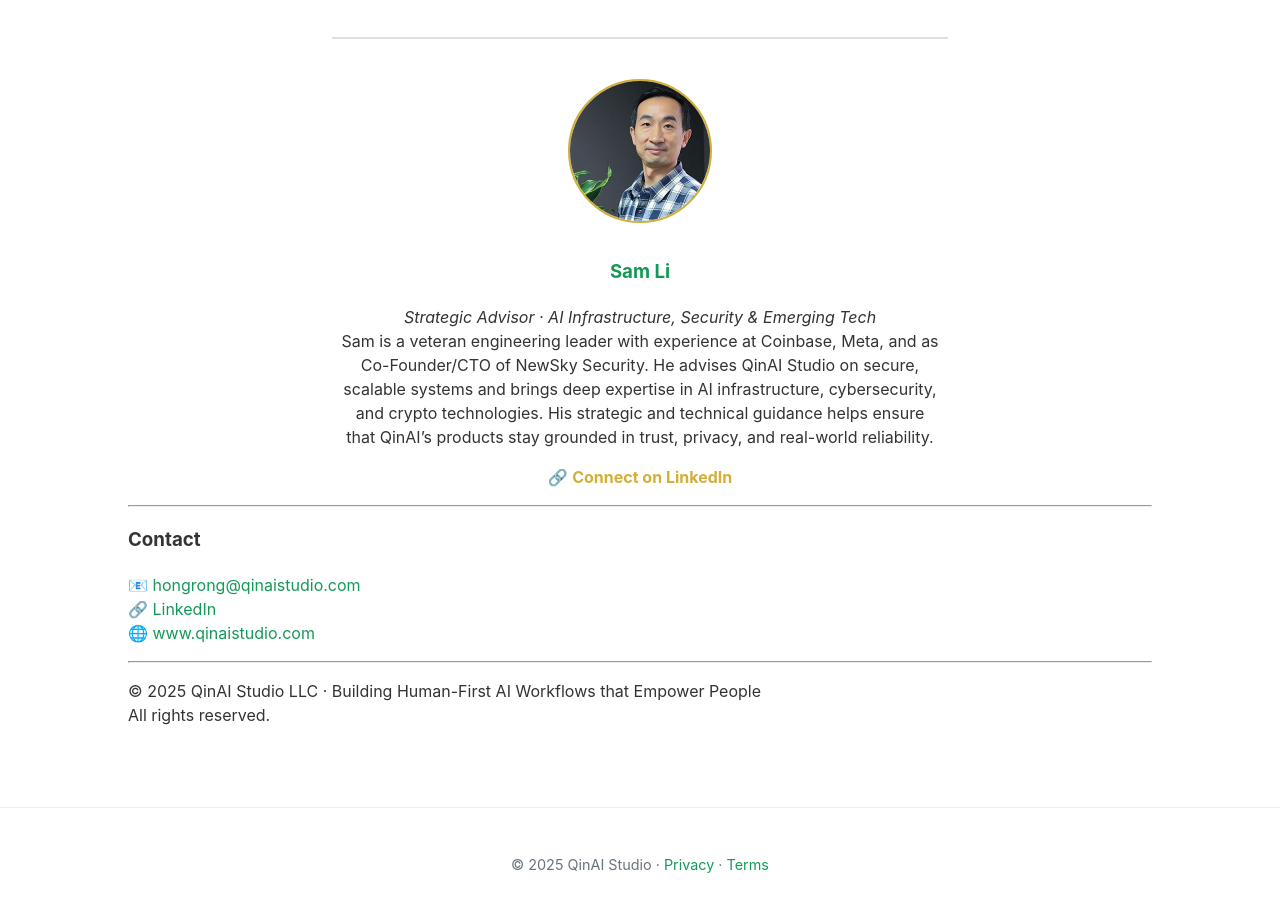
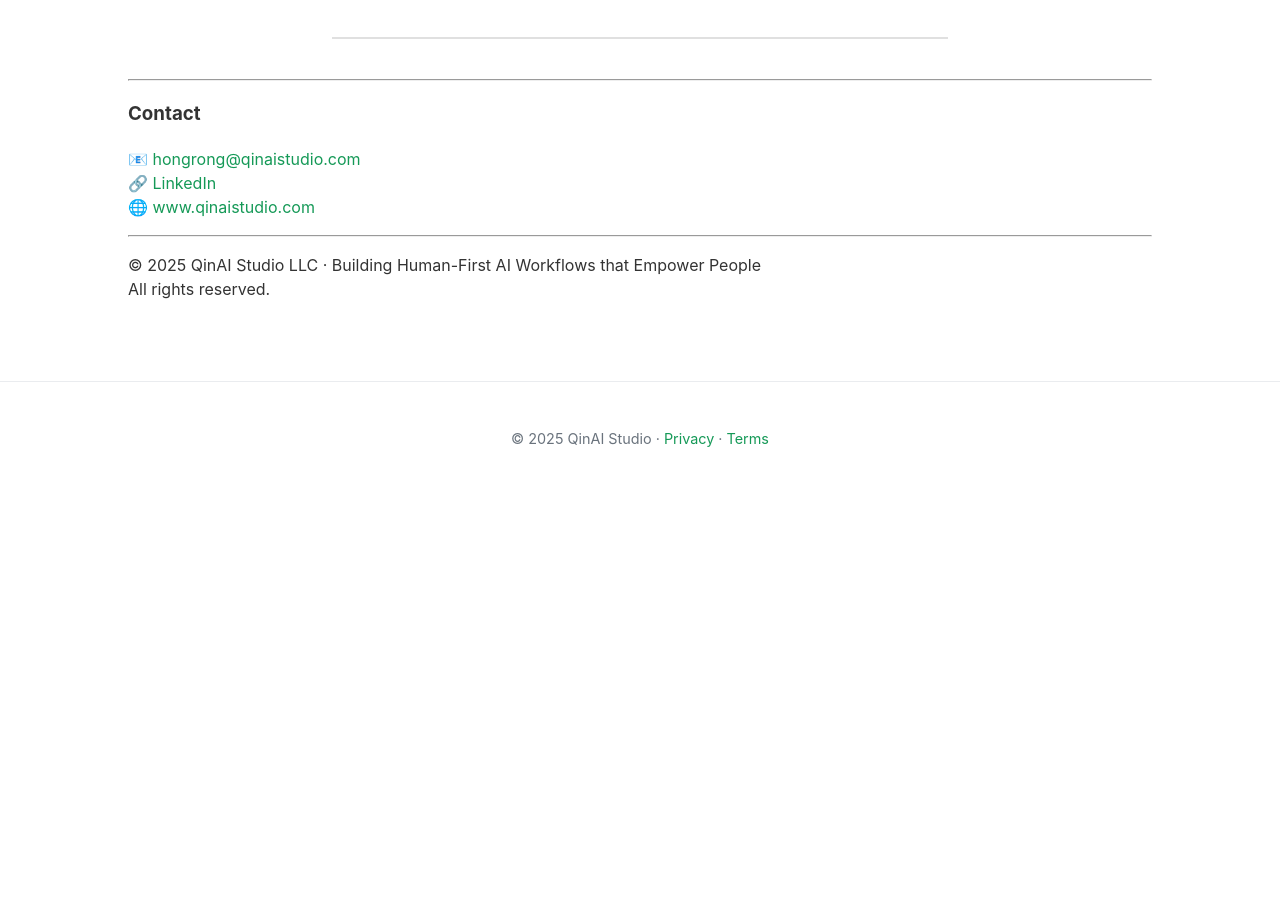
Before and after one commit to LilyQin19/qinaistudio.github.io, a Jekyll site: the page built from index.md, in a window 1280 px wide and 900 px high, scrolled down 1381 px. Built offline with Jekyll 4.4.1, drawn with Linux system fonts in a browser that asks for light colours; our own code applies the rules of GitHub Pages for plain Markdown files; after the commit the page ends 1877 px from its top, so only the background shows below that.

Commit message:
Remove Advisor section
Removed advisor section including details about Sam Li.

```diff
--- a/index.md
+++ b/index.md
@@ -50,23 +50,6 @@ We believe that the real moat in AI lies in execution, tooling, and data integri
 
   <hr style="width:60%;border:1px solid #e0e0e0;margin:40px 0;">
 
-<!-- Advisor -->
-  <img src="https://raw.githubusercontent.com/LilyQin19/qinaistudio.github.io/main/assets/SamLi.jpg"
-       alt="Sam Li" width="140" style="border-radius:50%;border:2px solid #d4af37;margin-bottom:10px;">
-
-  <h3><a href="https://www.linkedin.com/in/samsongli/" target="_blank">Sam Li</a></h3>
-  <em>Strategic Advisor · AI Infrastructure, Security & Emerging Tech</em>
-
-
-  <p style="max-width:600px;margin:auto;">
-  Sam is a veteran engineering leader with experience at Coinbase, Meta, and as Co-Founder/CTO of NewSky Security.
-  He advises QinAI Studio on secure, scalable systems and brings deep expertise in AI infrastructure, cybersecurity, and crypto technologies.
-  His strategic and technical guidance helps ensure that QinAI’s products stay grounded in trust, privacy, and real-world reliability.
-  </p>
-
-  <p>
-    🔗 <a href="https://www.linkedin.com/in/samsongli/" target="_blank" style="color:#d4af37;font-weight:bold;">Connect on LinkedIn</a>
-  </p>
 
 </div>
 
```
